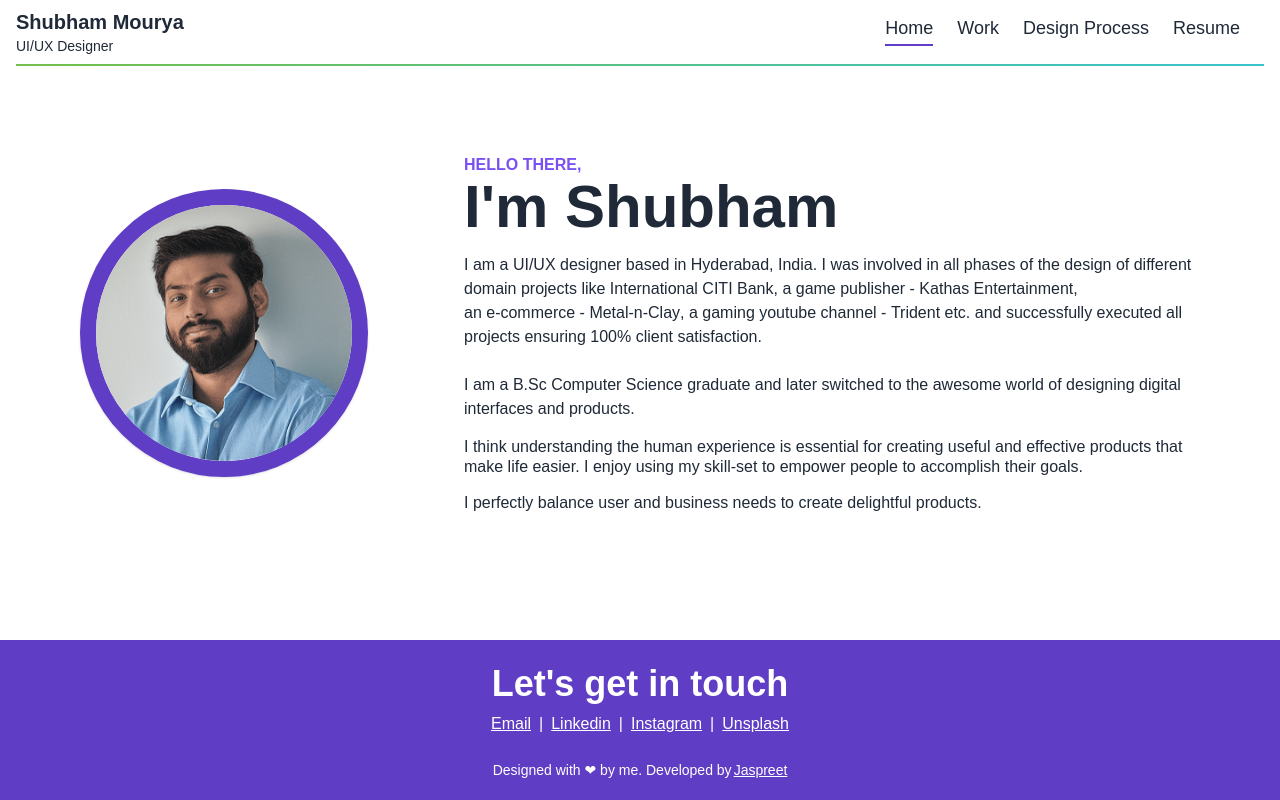
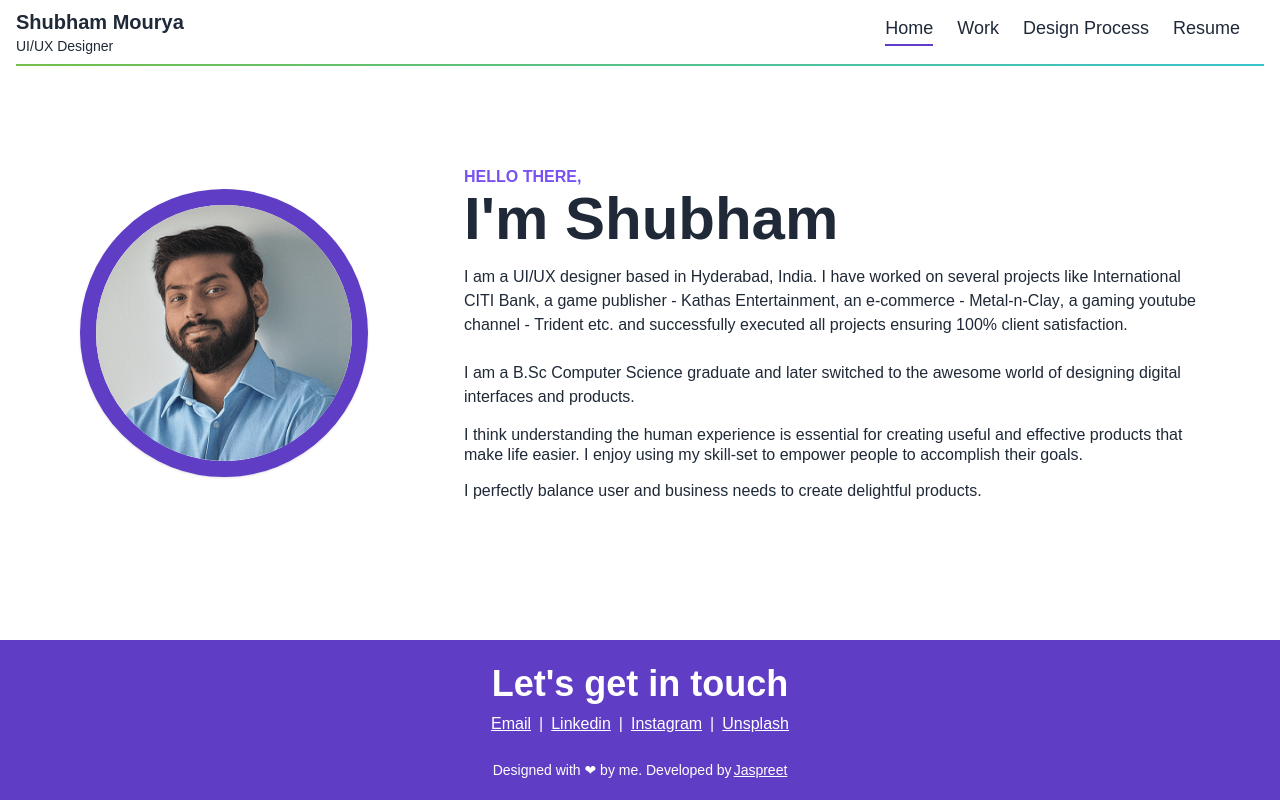
Before and after one commit to 01singhjaspreet/shubham-portfolio-react, a React (Create React App) app: page / in a window 1280 px wide. Built offline with nearby package versions, Linux system fonts and the light colour scheme.

Commit message:
about text update

```diff
--- a/src/components/home.js
+++ b/src/components/home.js
@@ -13,11 +13,9 @@ export default function Home() {
         <div className="text-6xl font-bold">I'm Shubham</div>
         <p className="mt-4 leading-6">
           I am a UI/UX designer based in Hyderabad, India.
-          I was involved in all phases of the design of different domain projects like International <strong>CITI Bank</strong>, a game publisher - <strong>Kathas Entertainment</strong>, <span className='whitespace-nowrap'>an e-commerce -</span>  <strong>Metal-n-Clay</strong>, a gaming youtube channel - <strong>Trident</strong> etc. and successfully executed all projects ensuring 100% client satisfaction.
+          I have worked on several projects like International <strong>CITI Bank</strong>, a game publisher - <strong>Kathas Entertainment</strong>, <span className='whitespace-nowrap'>an e-commerce -</span>  <strong>Metal-n-Clay</strong>, a gaming youtube channel - <strong>Trident</strong> etc. and successfully executed all projects ensuring 100% client satisfaction.
           <br></br>
           <br></br>
-
-
           I am a B.Sc Computer
           Science graduate and later switched to the awesome world of designing
           digital interfaces and products.
```
